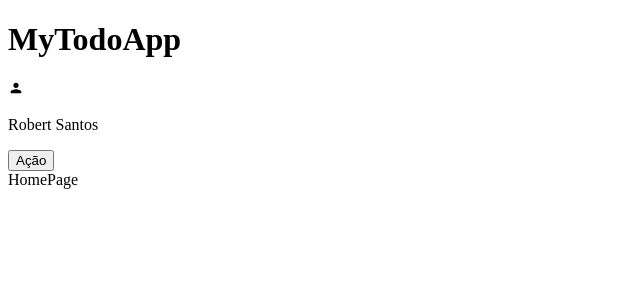
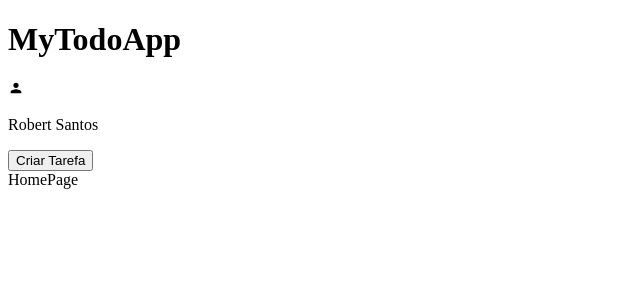
Before and after one commit to robertsantosti/mytodoapp, a React (Vite) app: page / in a window 1280 px wide. Shown: the top 300 px of the page, without its empty margins (0-640 px from the left). Built offline with nearby package versions, Linux system fonts and the light colour scheme.

Commit message:
Criando botão para criar uma tarefa

```diff
--- a/src/layouts/AppLayout.jsx
+++ b/src/layouts/AppLayout.jsx
@@ -1,14 +1,21 @@
-import { Outlet } from "react-router-dom"
+import { Outlet, useNavigate } from "react-router-dom"
 import { HeaderComponent } from "../components/header/HeaderComponent"
+import { ButtonComponent } from "../components/button/ButtonComponent"
 
 export const AppLayout = () => {
+  const navigate = useNavigate();
+
+  const handleClick = () => {
+    navigate('todo');
+  }
+
   return (
     <div className="Layout">
       <HeaderComponent/>
 
       <main className="Main">
         <div className="ActionsContainer">
-          <button>Ação</button>
+          <ButtonComponent onClick={handleClick}>Criar Tarefa</ButtonComponent>
         </div>
 
         <section className="MainContainer">
```
